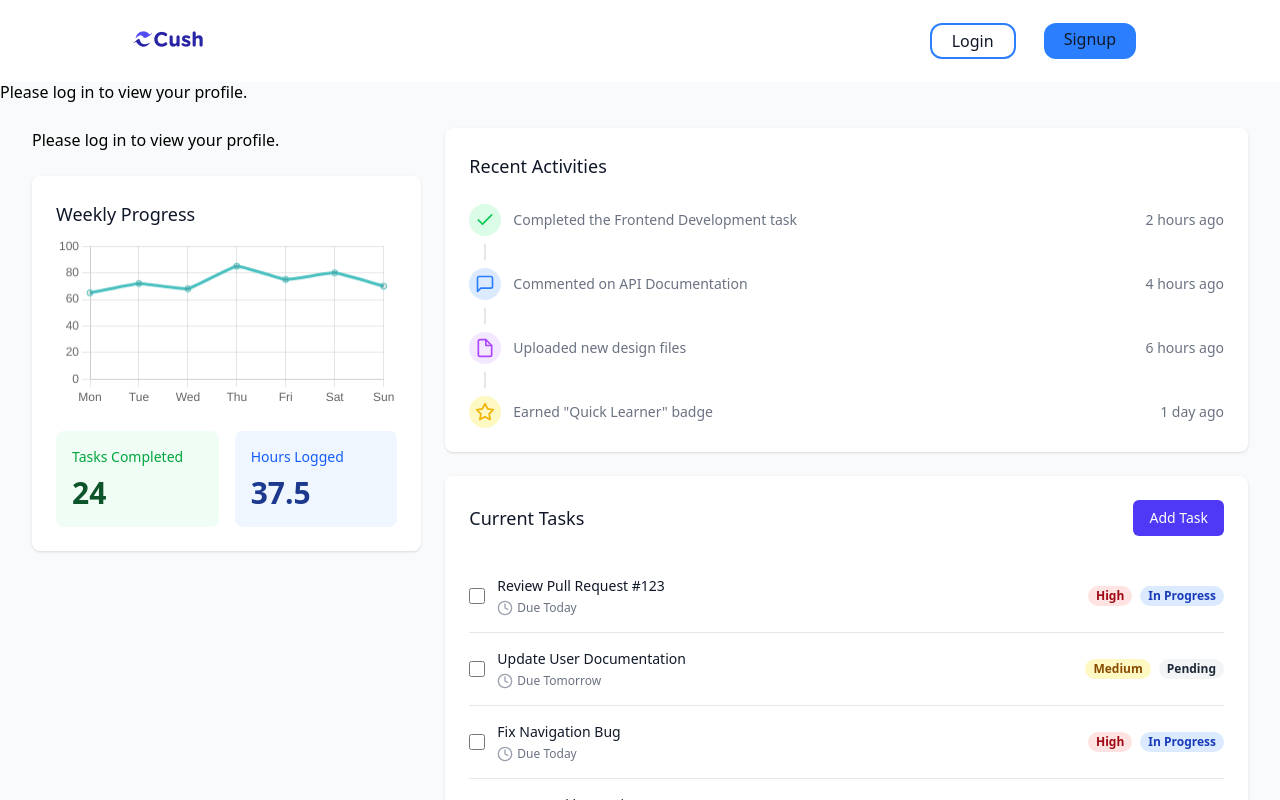
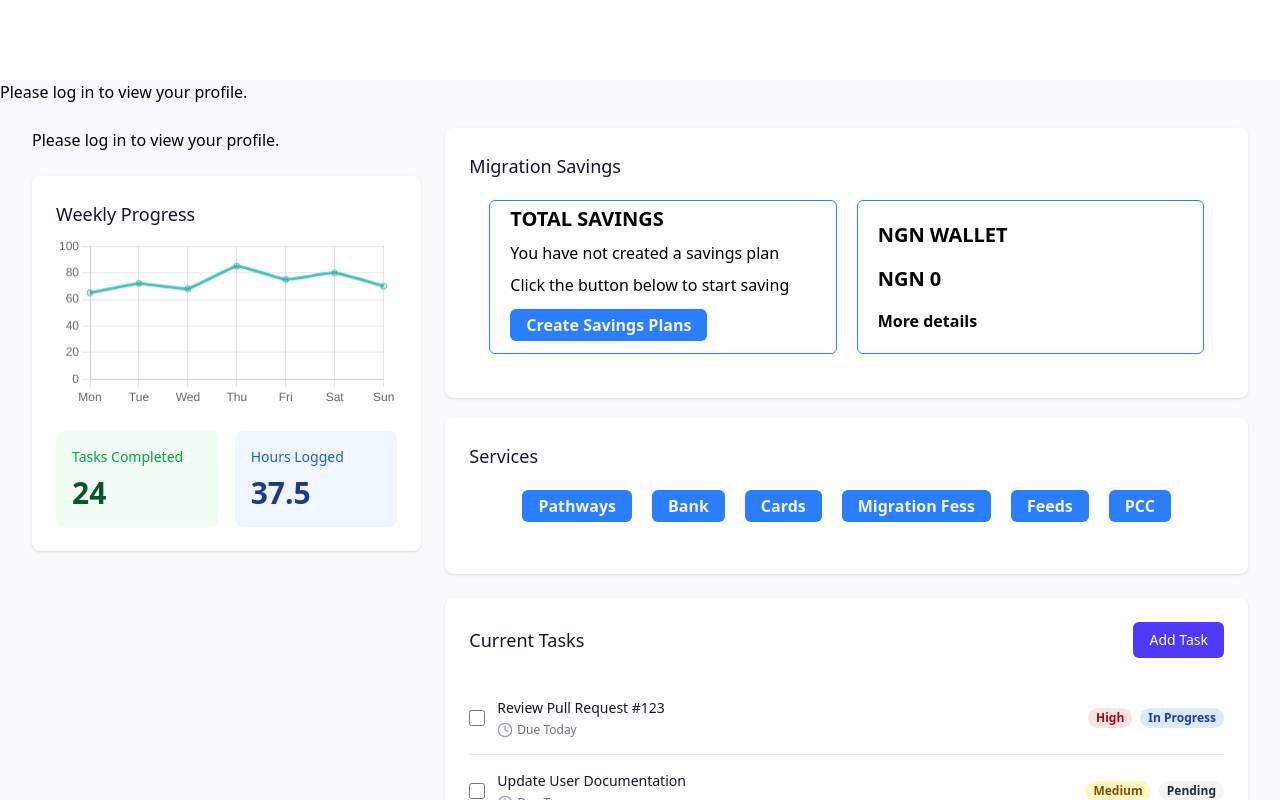
Before and after one commit to NeemaCom/cush, a React (Vite) app: page /user in a window 1280 px wide. Shown: the top 800 px of the page. Built offline with nearby package versions, Linux system fonts and the light colour scheme; no server answers; the database is empty; sample sign-in values are in the browser's storage.

Commit message:
updated useractivities

```diff
--- a/src/App.jsx
+++ b/src/App.jsx
@@ -22,13 +22,13 @@ const App = () => {
         <Route path='/' element={<RootLayout />}>
           <Route index element={<Login />} />
           <Route path='signup' element={<Register />} />
-          <Route element={<PrivateRouteLayout />}>
-            <Route path='user' element={<UserLayout />}>
-              <Route index element={<User />} />
-              <Route path='form' element={<Form />} />
-            </Route>
+          <Route path='*' element={<NotFound />} />
+        </Route>
+        <Route element={<PrivateRouteLayout />}>
+          <Route path='user' element={<UserLayout />}>
+            <Route index element={<User />} />
+            <Route path='form' element={<Form />} />
           </Route>
-          <Route path='*' element={<NotFound />} />
         </Route>
       </>
     )
--- a/src/components/user/UserActivities.jsx
+++ b/src/components/user/UserActivities.jsx
@@ -36,45 +36,55 @@ const UserActivities = () => {
     },
   ];
   return (
+    <>
       <div className='bg-white shadow rounded-lg'>
         <div className='p-6'>
-        <h2 className='text-lg font-medium text-gray-900'>Recent Activities</h2>
-        <div className='mt-6 flow-root'>
-          <ul className='-mb-8'>
-            {activities.map((activity, activityIdx) => (
-              <li key={activity.id}>
-                <div className='relative pb-8'>
-                  {activityIdx !== activities.length - 1 && (
-                    <span
-                      className='absolute top-4 left-4 -ml-px h-full w-0.5 bg-gray-200'
-                      aria-hidden='true'
-                    />
-                  )}
-                  <div className='relative flex space-x-3'>
-                    <div>
-                      <span
-                        className={`h-8 w-8 rounded-full ${activity.bgColor} flex items-center justify-center ring-8 ring-white`}>
-                        {activity.icon}
-                      </span>
+          <h2 className='text-lg font-medium text-gray-900'>
+            Migration Savings
+          </h2>
+          <div className='grid grid-cols-1 md:grid-cols-2 gap-5 m-5'>
+            <div className='border  border-blue-500 px-5 py-1 rounded-md w-full'>
+              <h1 className='font-bold text-xl '>TOTAL SAVINGS</h1>
+              <p className='pt-2 pb-2'>You have not created a savings plan</p>
+              <p className='pb-3'>Click the button below to start saving</p>
+              <button className='bg-blue-500 text-gray-100 rounded-md px-4 py-1 mb-2 font-bold'>
+                Create Savings Plans
+              </button>
             </div>
-                    <div className='flex min-w-0 flex-1 justify-between space-x-4 pt-1.5'>
-                      <div>
-                        <p className='text-sm text-gray-500'>
-                          {activity.content}
-                        </p>
-                      </div>
-                      <div className='whitespace-nowrap text-right text-sm text-gray-500'>
-                        {activity.timestamp}
+            <div className='border border-blue-500 px-5 py-5 rounded-md w-full'>
+              <h1 className='font-bold text-xl pb-4'>NGN WALLET</h1>
+              <p className='font-bold text-xl pb-4'>NGN 0</p>
+              <p className='font-bold '>More details</p>
             </div>
           </div>
         </div>
       </div>
-              </li>
-            ))}
-          </ul>
+      <div className='bg-white shadow rounded-lg mt-5'>
+        <div className='p-6'>
+          <h2 className='text-lg font-medium text-gray-900'>Services</h2>
+          <div className='flex items-center justify-center flex-wrap gap-5 m-5 font-bold'>
+            <button className='bg-blue-500 text-gray-100 rounded-md px-4 py-1 mb-2'>
+              Pathways
+            </button>
+            <button className='bg-blue-500 text-gray-100 rounded-md px-4 py-1 mb-2'>
+              Bank
+            </button>
+            <button className='bg-blue-500 text-gray-100 rounded-md px-4 py-1 mb-2'>
+              Cards
+            </button>
+            <button className='bg-blue-500 text-gray-100 rounded-md px-4 py-1 mb-2'>
+              Migration Fess
+            </button>
+            <button className='bg-blue-500 text-gray-100 rounded-md px-4 py-1 mb-2'>
+              Feeds
+            </button>
+            <button className='bg-blue-500 text-gray-100 rounded-md px-4 py-1 mb-2'>
+              PCC
+            </button>
           </div>
         </div>
       </div>
+    </>
   );
 };
 export default UserActivities;
```
Lines whose indentation alone changed are shown as unchanged.
